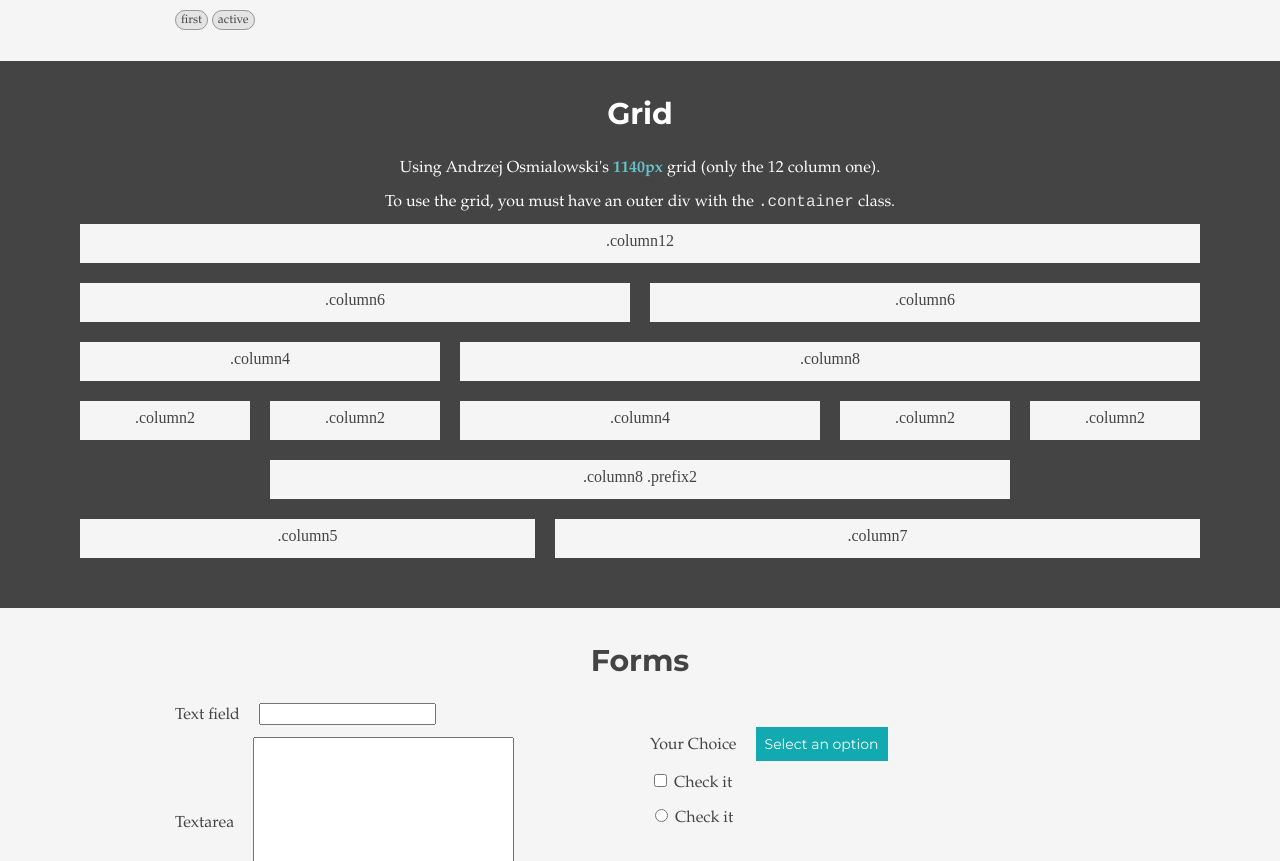
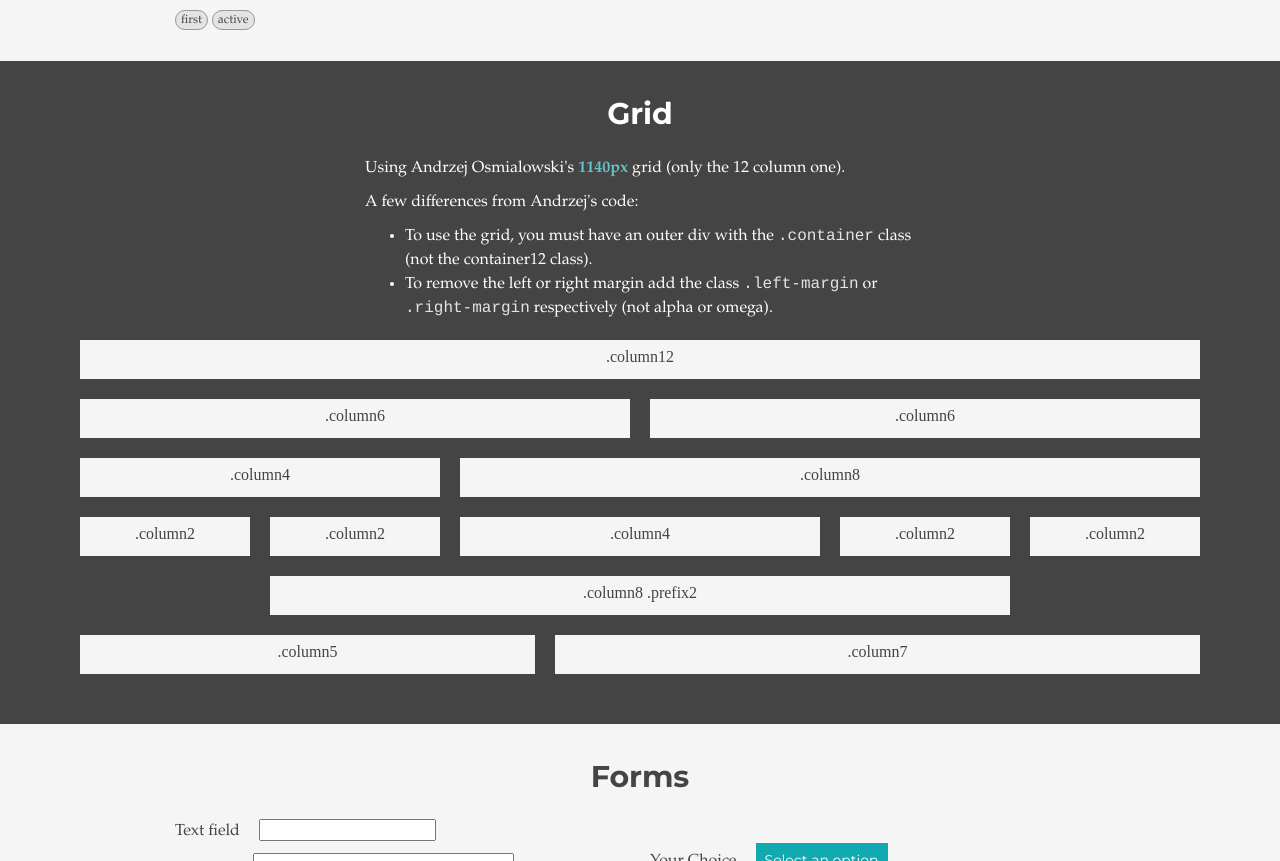
Before and after one commit to susielu/minimal-ui, a website: page index.html in a window 1280 px wide. Shown: the part 2141-3002 px from the top of the page. Drawn offline with Linux system fonts and the light colour scheme; a web font is replaced by a local one.

Commit message:
updated help text for grid

```diff
--- a/index.html
+++ b/index.html
@@ -174,13 +174,17 @@
 
   <section class="bg-dark" id="grid">
     <div class="container">
-      <div class="column12 txt-center">
-        <h2>Grid</h2>
+      <div class="column6 prefix3">
+        <h2 class="txt-center">Grid</h2>
         <p>
           Using Andrzej Osmialowski's <a href="http://www.1140px.com/">1140px</a>
            grid (only the 12 column one).
         </p>
-        <p>To use the grid, you must have an outer div with the <code>.container</code> class.
+        <p>A few differences from Andrzej's code:</p>
+        <ul>
+        <li>To use the grid, you must have an outer div with the <code>.container</code> class (not the container12 class).</li>
+        <li>To remove the left or right margin add the class <code>.left-margin</code> or <code>.right-margin</code> respectively (not alpha or omega).</li>
+        </ul>
       </div>
       <div class="grid txt-center">
         <div class="column12 bg-light">
--- a/sass/_grid.scss
+++ b/sass/_grid.scss
@@ -25,6 +25,7 @@ figure img{width:100%}
     margin-left:10px;
     margin-right:10px;
 }
+
 .container .left-margin {margin-left:0;}
 .container .right-margin {margin-right:0;}
 .container .column1 {width:75px;}
```
